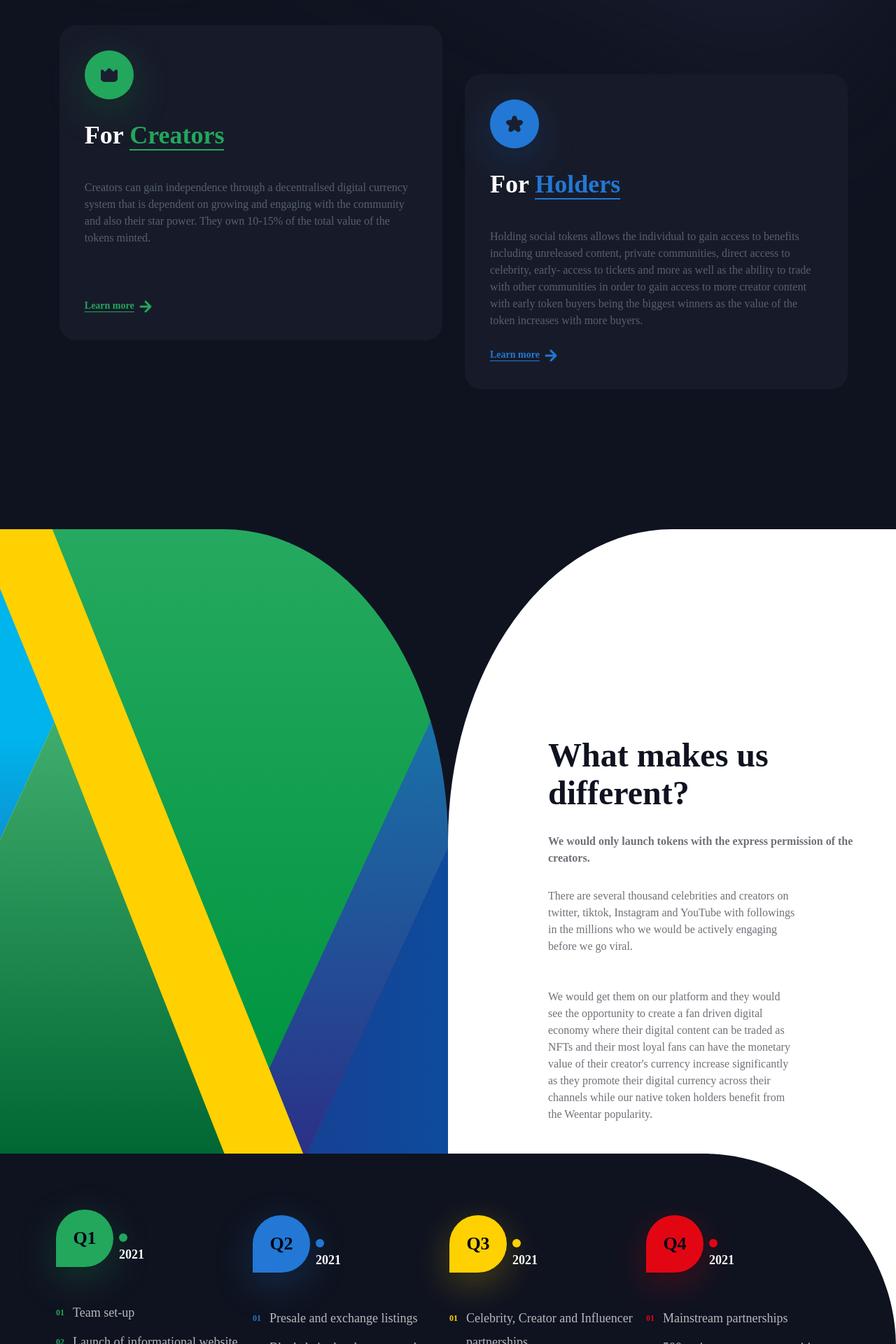
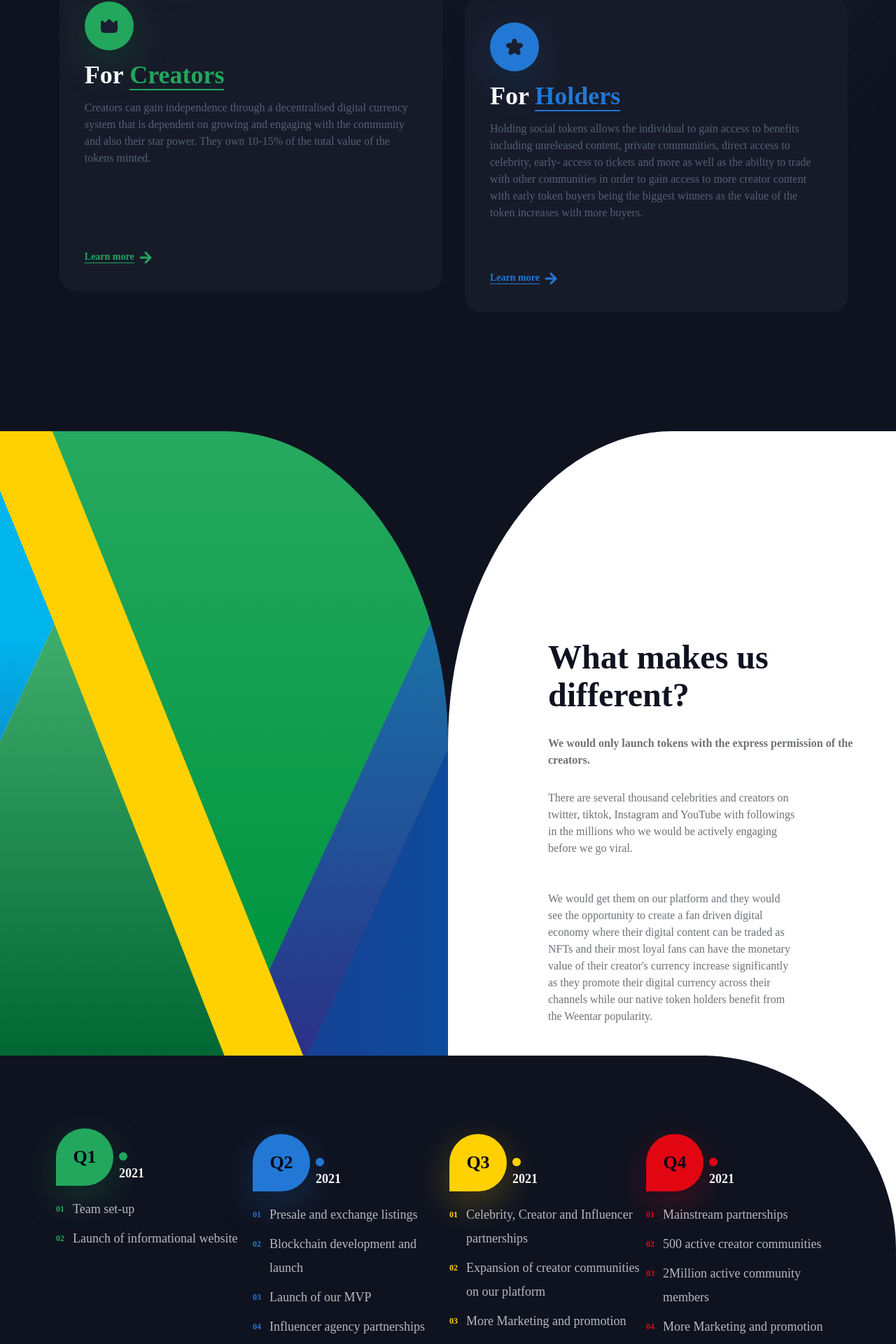
Before and after one commit to techloset/adan-tokeners-app, a React (Create React App) app: page / in a window 1280 px wide. Shown: the part 696-2616 px from the top of the page at 70% size. Built offline with nearby package versions, Linux system fonts and the light colour scheme; a web font is replaced by a local one.

Commit message:
QA points

```diff
--- a/src/components/card/BuyCard.jsx
+++ b/src/components/card/BuyCard.jsx
@@ -6,7 +6,7 @@ const BuyCard = () => {
             <h2 className='text-4xl font-bold leading-[54px] text-[#F7F5F9] text-center'>How to buy</h2>
             <div className='flex lg:flex-nowrap sm:flex-wrap xs:flex-wrap sm:justify-center lg:justify-normal xs:mx-7'>
               <div className='w-[511px] h-[270px] xs:w-[335px] xs:h-[216px] bg-[#171B29] rounded-[25px] relative mt-[50px] '>
-                <span className='text-xs font-bold leading-6 opacity-30 text-[#fff] ml-[30px] pt-[30px] block'>01</span>
+                <span className='text-xs font-bold leading-6 opacity-30 text-[#fff] ml-[30px]  2xl:pt-[30px] md:pt-[50px] xs:pt-[50px] sm:pt-[50px] block'>01</span>
                 <div className='flex flex-col justify-center items-center  text-lg font-bold leading-6 text-[#fff] mt-[45px] xs:mt-2 xs:text-base'><p className='w-[52%] xs:w-[80%] opacity-80'>First Connect your Metamask or TrustWallet to the "Connect Wallet" on the Homepage.</p></div>
                 <div className='h-[86px] w-[86px] xs:w-[60px] xs:h-[60px] rounded-full bg-[#0F1320] flex justify-center items-center absolute lg:top-[57%] lg:left-[102%] sm:left-[50%] xs:left-[50%] sm:top-[100%] xs:top-[102%]  sm:-translate-x-2/4 xs:-translate-x-2/4 sm:-translate-y-2/4 xs:-translate-y-2/4  z-50'><div>
 
@@ -17,7 +17,7 @@ const BuyCard = () => {
               </div>
 
               <div className='w-[511px] h-[270px] xs:w-[335px] xs:h-[216px] bg-[#171B29] rounded-[25px] relative lg:ml-5 lg:mt-[110px] sm:mt-5 xs:mt-7'>
-                <span className='text-xs font-bold leading-6 opacity-30 text-[#fff] ml-[30px] pt-[30px] block'>02</span>
+                <span className='text-xs font-bold leading-6 opacity-30 text-[#fff] ml-[30px]  2xl:pt-[30px] md:pt-[50px] xs:pt-[50px] sm:pt-[50px] block'>02</span>
                 <div className='flex flex-col justify-center items-center  text-lg font-bold leading-6 text-[#fff] mt-[45px] xs:mt-2 xs:text-base'><p className='w-[50%] xs:w-[80%] opacity-80'>Then send minimum of 0.1 BNB or maximum of 10 BNB to the Presale wallet</p></div>
                 <div className='h-[86px] w-[86px] xs:w-[60px] xs:h-[60px] rounded-full bg-[#0F1320] flex justify-center items-center absolute lg:top-[5%] lg:left-[102%] sm:left-[50%]  xs:left-[50%] sm:top-[72%] xs:top-[102%] -translate-x-2/4 translate-y-2/4 xs:-translate-x-2/4 xs:-translate-y-2/4  z-50'><div>
 
@@ -27,7 +27,8 @@ const BuyCard = () => {
                     </div></div>
               </div>
               <div className='w-[511px] h-[270px] xs:w-[335px] xs:h-[216px] bg-[#171B29] rounded-[25px] relative lg:ml-5 lg:mt-[50px] sm:mt-5 xs:mt-7'>
-                <span className='text-xs font-bold leading-6 opacity-30 text-[#fff] ml-[30px] pt-[30px] block'>03</span>
+                <span className='text-xs font-bold leading-6 opacity-30 text-[#fff] ml-[30px] 2xl:pt-[30px] md:pt-[50px] xs:pt-[50px] sm:pt-[50px]
+                 block'>03</span>
                 <div className='flex flex-col justify-center items-center  text-lg font-bold leading-6 text-[#fff] mt-[45px] xs:mt-2 xs:text-base'><p className='w-[50%] xs:w-[80%] opacity-80'>Then after you will received your $WNTR to your address within 24hours. </p></div>
               </div>
             </div>
--- a/src/components/card/Card.jsx
+++ b/src/components/card/Card.jsx
@@ -62,18 +62,18 @@ const cardData = [
 
 const Card = () => {
   return (
-    <div className='flex flex-col gap-3 xl:mx-8 2xl:mx-10  lg:mx-1 sm:mx-1 md:mx-1 xs:mx-1   items-center lg:flex-row lg:justify-center lg:space-x-2 xl:flex-row xl:justify-center xl:space-x-1 '>
+    <div className='flex flex-col gap-3 xl:mx-8 2xl:mx-10  lg:mx-1 sm:mx-1 md:mx-1 xs:mx-1 space-y-0   items-center lg:flex-row lg:justify-center lg:space-x-2 xl:flex-row xl:justify-center xl:space-x-1 '>
       {cardData.map((card, index) => (
-        <div key={index} className={`bg-[#171B29]  text-white mx-4 lg:w-[40%] 2xl:w-[777px] xl:w-[45%] 2xl:h-[436px] xl:h-[450px] sm:w-[95%] p-9 rounded-[1.50rem] ${card.borderColor} lg:mb-20 md:mb-0 sm:mb-0 xs:mb-0  xl:mb-20 mb-2 ${card.mt} flex flex-col justify-between space-y-4`} >
+        <div key={index} className={`bg-[#171B29]  text-white mx-4 lg:w-[40%] 2xl:w-[777px] xl:w-[45%] 2xl:h-[436px] xl:h-[450px] sm:w-[95%] p-9 rounded-[1.50rem] ${card.borderColor} lg:mb-20 md:mb-0 sm:mb-0 xs:mb-0  xl:mb-20  ${card.mt} flex flex-col justify-between space-y-4`} >
           <div>
             <div className={`h-[70px] w-[70px] rounded-full ${card.bgColor} justify-center items-center flex shadow-xl ${card.shadowColor}`}>
               {card.icon}
             </div>
-            <p className='xl:text-[36px] lg:text-[30px] sm:text-[28px] 2xl:text-[36px] xs:text-[28px] text-white my-6 font-[700] leading-[54px]'>
+            <p className='xl:text-[36px] lg:text-[30px] sm:text-[28px] 2xl:text-[36px] xs:text-[28px] text-white 2xl:my-6 md:my-2 sm:my-2 xs:my-2  font-[700] leading-[54px]'>
               For <span className={`border-b-2 ${card.borderColor} ${card.textColor}`}>{card.title}</span>
             </p>
             <div className='h-auto overflow-y-hidden'>
-              <p className='lg:text-md leading-[24px] font-[400] xl:text-[16px] 2xl:text-[16px] sm:opacity-50 text-slate-400 mt-3 max-w-[637px] '>
+              <p className='lg:text-md leading-[24px] font-[400] xl:text-[16px] 2xl:text-[16px] sm:opacity-50 text-slate-400 mt- max-w-[637px]  min-w-[279px]'>
                 {card.subTitle}
               </p>
             </div>
--- a/src/components/card/InstructionCard.jsx
+++ b/src/components/card/InstructionCard.jsx
@@ -53,7 +53,7 @@ const cardsData = [
 
 const InstructionCard = () => {
     return (
-        <div className='x grid lg:grid-cols-4 xl:grid-cols-4   md:grid-cols-2 grid-cols-1 space-y-2 gap-1'>
+        <div className=' 2xl:mt-0 md:mt-6 sm:mt-6 xs:mt-6 grid lg:grid-cols-4 xl:grid-cols-4   md:grid-cols-2 grid-cols-1 space-y-2 gap-1'>
             {cardsData.map((card, index) => (
                 <div key={index} className="w-[100%] h-auto">
                     <div className="flex gap-2">
@@ -65,7 +65,7 @@ const InstructionCard = () => {
                             <p className=" font-bold leading-[36px] text-[18px] text-white">{card.year}</p>
                         </div>
                     </div>
-                    <div className="space-y-2 mt-12">
+                    <div className="space-y-2 2xl:mt-12 md:mt-4 sm:mt-4 xs:mt-4">
                         {card.milestones.map((milestone, index) => (
                             <div key={index} className="flex">
                                 <p className={`${card.textColor} font-bold text-[12px] leading-[34px] mr-3`}>0{index + 1}</p>
--- a/src/components/card/PresaleCards.jsx
+++ b/src/components/card/PresaleCards.jsx
@@ -25,7 +25,7 @@ const cardData = [
     shadowColor: 'DropshadowBlue',
     quarter: `${Number2}`,
     phase: 'Phase Two',
-    mt: 'mt-[10%]',
+    mt: 'mt-[5%]',
     date: '0/04/2021 - 16/04/2021',
     bnbToWntr: '100000 WNTR',
     softCap: '0 BNB',
@@ -64,7 +64,7 @@ const PresaleCards = () => {
               slidesToScroll={1}
             >
               {cardData.map((card, index) => (
-                <div key={index} className={`w-[335px] h-[465px] bg-white p-8 justify-center items-center text-[#191B21]  text-center rounded-[25px] py-16 relative ${card.shadowColor}`}>
+                <div key={index} className={`w-[335px] h-[465px] flex flex-col bg-white p-8 justify-center items-center text-[#191B21]  text-center rounded-[25px]  relative ${card.shadowColor}`}>
                    <div className='absolute bg-cover justfy-center flex flex-col top-[90px] right-[70px]  w-auto' >
                   <img src={card.quarter} className='w-[180px]' alt='Numbers'/>
                   </div>
```
